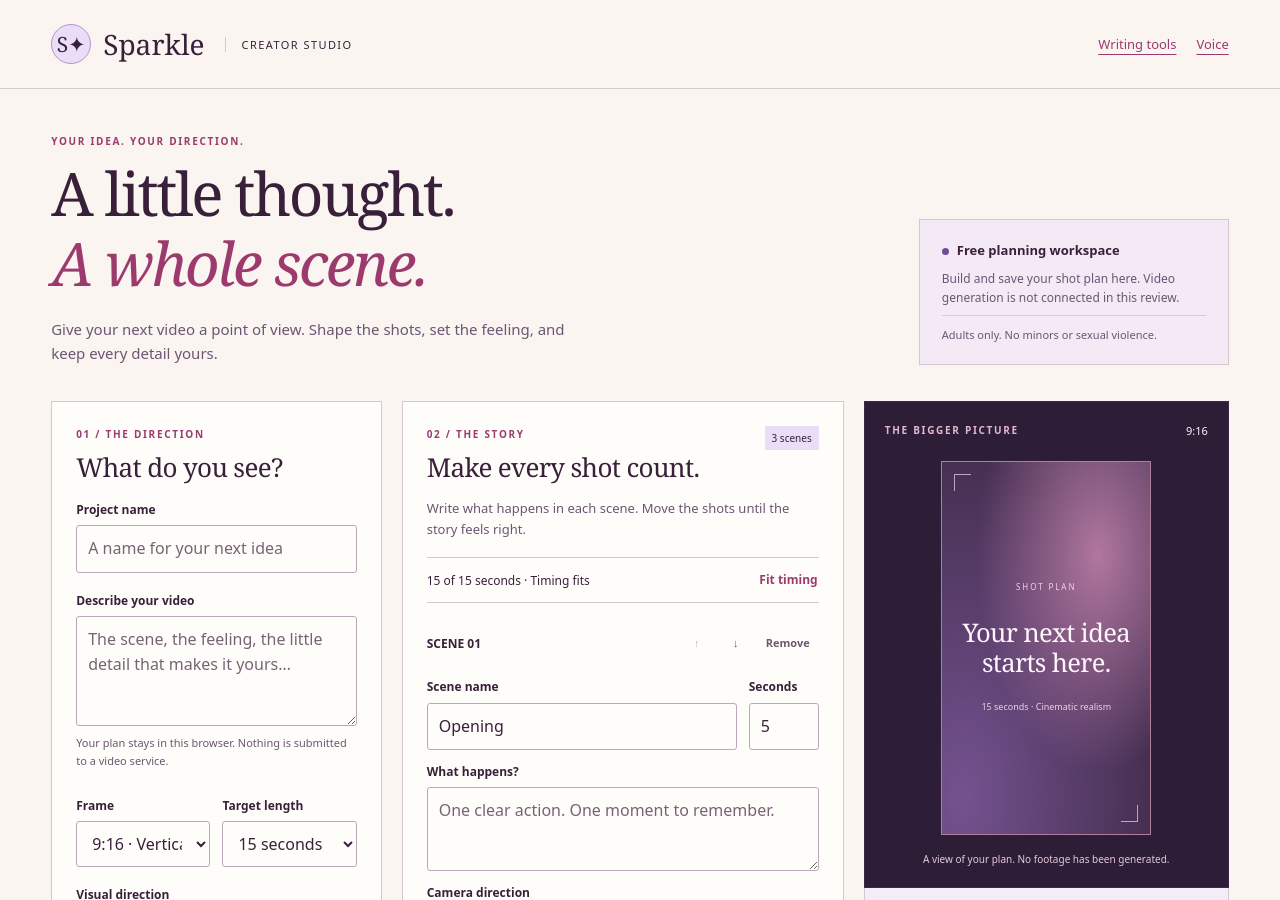
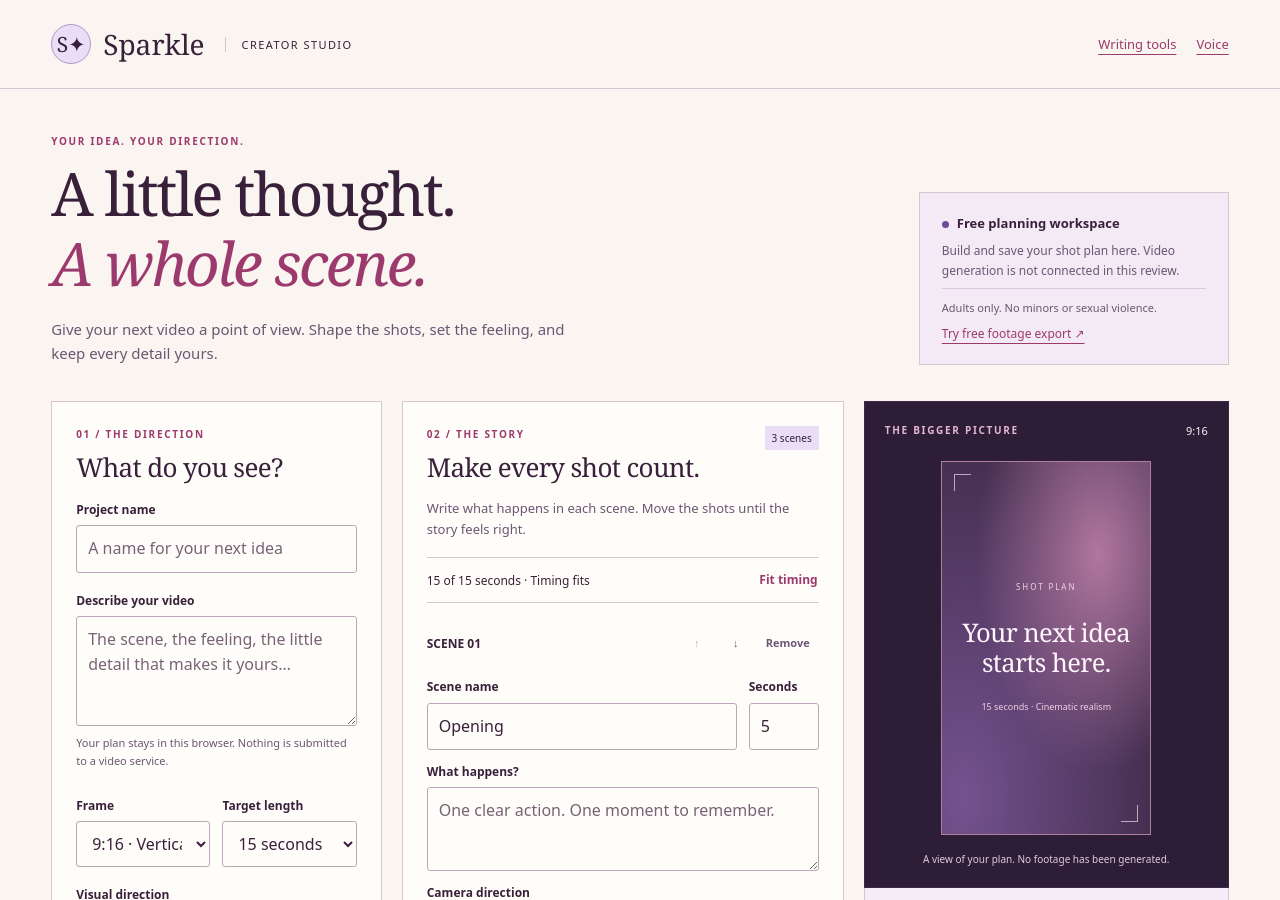
Before and after one commit to rasheemaa/rasheemaa.github.io, a Jekyll site: the page what-do-i-say/video-planner/index.html, which Jekyll copies as it is, in a window 1280 px wide and 900 px high. Built offline with Jekyll 4.4.1, drawn with Linux system fonts in a browser that asks for light colours.

Commit message:
ux: provide one unobtrusive optional free footage rendering link from video planner

```diff
--- a/what-do-i-say/video-planner/index.html
+++ b/what-do-i-say/video-planner/index.html
@@ -18,7 +18,7 @@
   <main id="workspace" tabindex="-1">
     <section class="intro" aria-labelledby="page-title">
       <div><p class="eyebrow">Your idea. Your direction.</p><h1 id="page-title">A little thought.<br><em>A whole scene.</em></h1><p class="lede">Give your next video a point of view. Shape the shots, set the feeling, and keep every detail yours.</p></div>
-      <aside class="availability" aria-label="Availability"><span class="dot" aria-hidden="true"></span><strong>Free planning workspace</strong><p>Build and save your shot plan here. Video generation is not connected in this review.</p><p class="policy">Adults only. No minors or sexual violence.</p></aside>
+      <aside class="availability" aria-label="Availability"><span class="dot" aria-hidden="true"></span><strong>Free planning workspace</strong><p>Build and save your shot plan here. Video generation is not connected in this review.</p><p class="policy">Adults only. No minors or sexual violence.</p><p id="free-engine-entry"><a href="/what-do-i-say/free-engine/">Try free footage export ↗</a></p></aside>
     </section>
     <div class="workspace">
       <section class="direction panel" aria-labelledby="direction-title">
```
